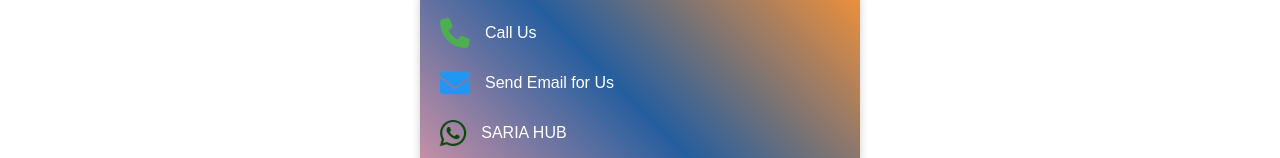
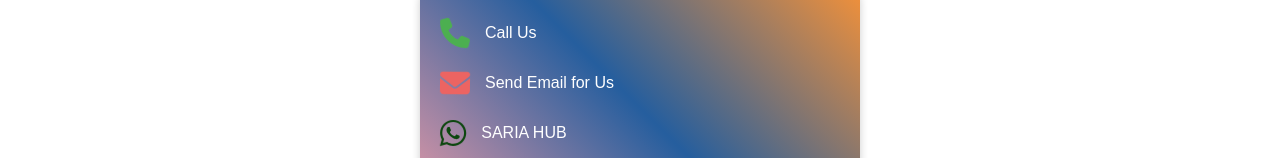
Before and after one commit to saria-mohi/sariaHub, a React (Create React App) app: page /contact in a window 1280 px wide. Shown: the part 166-324 px from the top of the page. Built offline with nearby package versions, Linux system fonts and the light colour scheme.

Commit message:
email icon

```diff
--- a/src/App.css
+++ b/src/App.css
@@ -340,7 +340,7 @@ background-color: #ec6462;
 }
 
 .email-icon {
-  color: #2196F3; /* Blue for email */
+  color: #ec6462; /* Blue for email */
   animation: oscillateRotate 2s ease-in-out infinite; /* Adjust the duration and easing as needed */
 
 }
```
